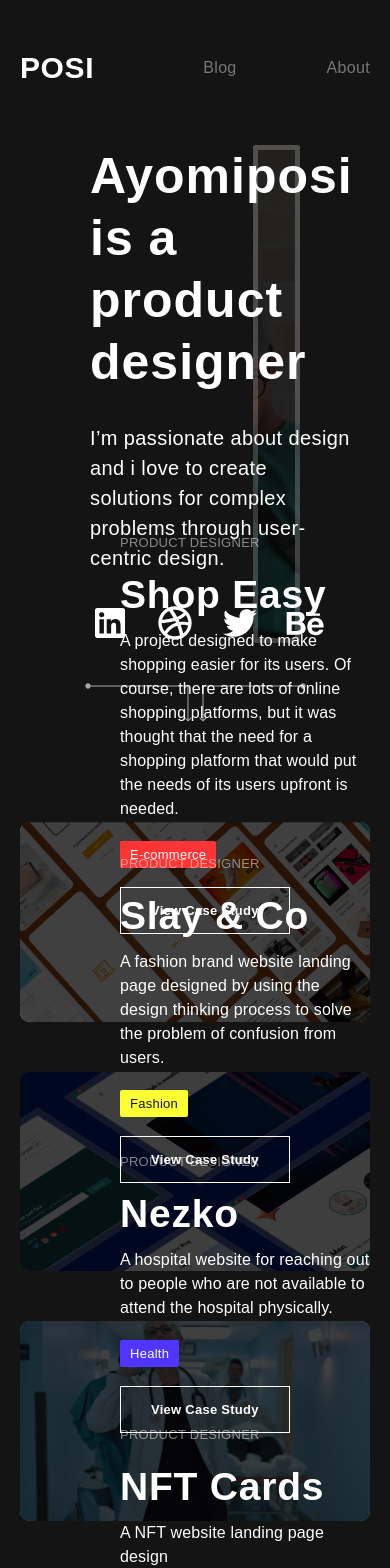
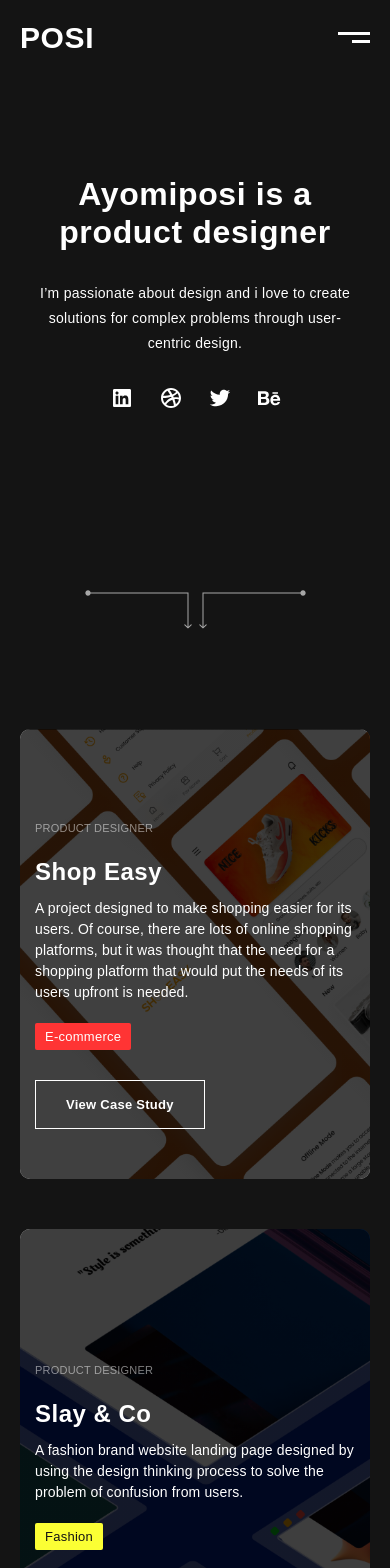
Before and after one commit to Adebesin-Cell/posi, a Next.js app: page / in a window 390 px wide. Shown: the top 1568 px of the page. Built offline with nearby package versions, Linux system fonts and the light colour scheme; a web font is replaced by a local one.

Commit message:
Updating homepage responsiveness

```diff
--- a/components/layout/footer/Footer.module.scss
+++ b/components/layout/footer/Footer.module.scss
@@ -3,6 +3,11 @@
     margin-top: calc(2 * var(--span-xl));
     padding-top: calc(3 * var(--span-xl));
     padding-bottom: calc(3 * var(--span-xl));
+
+    @media only screen and (max-width: 600px) {
+        padding-left: var(--span-m);
+        padding-right: var(--span-m);
+    }
 
     &__wrapper {
         display: flex;
@@ -19,6 +24,11 @@
         text-align: center;
         color: var(--white-900);
         text-transform: capitalize;
+
+        @media only screen and (max-width: 600px) {
+            font-size: var(--size-l);
+            line-height: 31px;
+        }
     }
 
     &__paragraph {
@@ -30,6 +40,11 @@
         letter-spacing: 0.02em;
         text-align: center;
         color: var(--white-900);
+
+        @media only screen and (max-width: 600px) {
+            font-size: var(--size-s);
+            line-height: 15px;
+        }
     }
 
     &__link--box {
@@ -39,6 +54,7 @@
     }
 
     &__link {
+        display: inline-block;
         text-decoration: none;
         border: 1px solid #FFFFFF;
         padding: calc(var(--span-xs) + 5px) var(--span-m);
--- a/components/layout/header/Header.js
+++ b/components/layout/header/Header.js
@@ -2,6 +2,7 @@ import styles from './Header.module.scss';
 import NextLink from 'next/link';
 import Logo from '../../logo/Logo';
 import Navigation from '../navigation/Navigation';
+import Button from '../../ui/button/Button';
 
 const Header = function () {
   return (
@@ -14,6 +15,18 @@ const Header = function () {
         </NextLink>
       </div>
       <Navigation />
+      <Button className={styles.header__btn}>
+        <span
+          className={`${styles.header__line} ${styles['header__line--lg']}`}
+        >
+          &nbsp;
+        </span>
+        <span
+          className={`${styles.header__line} ${styles['header__line--sm']}`}
+        >
+          &nbsp;
+        </span>
+      </Button>
     </header>
   );
 };
--- a/components/layout/header/Header.module.scss
+++ b/components/layout/header/Header.module.scss
@@ -2,6 +2,10 @@
     display: flex;
     justify-content: space-between;
     padding-top: var(--span-xl);
+
+    @media only screen and (max-width: 600px) {
+        padding-top: var(--span-s);
+    }
 
     &__logo {
         display: flex;
@@ -15,4 +19,30 @@
             text-decoration: none;
         }
     }
+
+    &__btn {
+        display: flex;
+        align-items: flex-end;
+        flex-direction: column;
+        justify-content: center;
+        position: relative;
+        z-index: 9;
+    }
+
+    &__line {
+        height: 3px;
+        background: var(--white-900);
+
+        &--lg {
+            width: 32px;
+        }
+
+        &--sm {
+            width: 18px;
+        }
+
+        &:not(:last-child) {
+            margin-bottom: 5px;
+        }
+    }
 }
--- a/components/layout/navigation/Navigation.module.scss
+++ b/components/layout/navigation/Navigation.module.scss
@@ -1,5 +1,9 @@
 .nav {
     align-self: center;
+
+    @media only screen and (max-width: 600px) {
+        display: none;
+    }
 
     &__list {
         list-style-type: none;
--- a/components/sections/intro/Intro.module.scss
+++ b/components/sections/intro/Intro.module.scss
@@ -1,5 +1,9 @@
 .intro {
     padding-top: var(--span-2xl);
+
+    @media only screen and (max-width: 990px) {
+        padding-top: calc(2 * var(--span-2xl));
+    }
 
     &__wrapper {
         display: flex;
@@ -9,6 +13,10 @@
     &__container {
         display: grid;
         grid-template-columns: 1.2fr 1fr;
+
+        @media only screen and (max-width: 990px) {
+            grid-template-columns: 1fr;
+        }
     }
 
     &__content {
@@ -18,6 +26,10 @@
         position: relative;
         z-index: 2;
         transform: translateX(50px);
+
+        @media only screen and (max-width: 990px) {
+            transform: translateX(0);
+        }
     }
 
     &__heading {
@@ -28,6 +40,15 @@
         letter-spacing: 0.02em;
         text-align: left;
         color: var(--white-900);
+
+        @media only screen and (max-width: 990px) {
+            text-align: center;
+        }
+
+        @media only screen and (max-width: 600px) {
+            font-size: var(--size-xl);
+            line-height: 38px;
+        }
 
         span {
             display: block;
@@ -43,6 +64,15 @@
         letter-spacing: 0.02em;
         text-align: left;
         color: var(--white-900);
+
+        @media only screen and (max-width: 990px) {
+            text-align: center;
+        }
+
+        @media only screen and (max-width: 600px) {
+            font-size: var(--size-s);
+            line-height: 25px;
+        }
     }
 
     &__image {
@@ -62,11 +92,19 @@
         background: rgba(0, 0, 0, 0.8);
         border: 5px solid rgba(255, 255, 255, 0.2);
         border-radius: 4px;
+
+        @media only screen and (max-width: 990px) {
+            display: none;
+        }
     }
 
     &__image-box {
         position: relative;
         transform: translateX(-50px);
+
+        @media only screen and (max-width: 990px) {
+            display: none;
+        }
 
         span {
             box-sizing: border-box !important;
@@ -89,6 +127,10 @@
         margin-top: var(--span-m);
         display: flex;
         list-style-type: none;
+
+        @media only screen and (max-width: 990px) {
+            justify-content: center;
+        }
     }
 
     &__item {
@@ -105,9 +147,19 @@
         align-items: center;
         justify-content: center;
 
+        @media only screen and (max-width: 600px) {
+            width: 24px;
+            height: 24px;
+        }
+
         svg {
             width: 40px;
             height: 40px;
+
+            @media only screen and (max-width: 600px) {
+                width: 24px;
+                height: 24px;
+            }
         }
     }
 
@@ -116,6 +168,10 @@
         display: flex;
         justify-content: center;
 
+        @media only screen and (max-width: 600px) {
+            margin-top: calc(3 * var(--span-2xl));
+        }
+
         svg {
             cursor: pointer;
         }
--- a/components/works/WorkCard.module.scss
+++ b/components/works/WorkCard.module.scss
@@ -1,5 +1,15 @@
 .card {
     position: relative;
+    min-height: 650px !important;
+    padding-bottom: var(--span-s);
+
+    @media only screen and (max-width: 990px) {
+        min-height: 550px !important;
+    }
+
+    @media only screen and (max-width: 600px) {
+        min-height: 450px !important;
+    }
 
     span {
         box-sizing: border-box !important;
@@ -18,10 +28,11 @@
 
     &__image {
         display: block;
-        height: 650px !important;
         object-fit: cover !important;
         width: 100% !important;
         border-radius: 10px !important;
+        min-height: 100% !important;
+        margin: 0 !important;
     }
 
     &__overlay {
@@ -36,6 +47,18 @@
         align-items: flex-end;
         padding-bottom: calc(2 * var(--span-xl));
         padding-left: calc(2 * var(--span-xl));
+        padding-right: calc(2 * var(--span-xl));
+
+        @media only screen and (max-width: 990px) {
+            padding-bottom: calc(var(--span-xl));
+            padding-left: calc(var(--span-xl));
+            padding-right: calc(var(--span-xl));
+        }
+
+        @media only screen and (max-width: 600px) {
+            padding-left: calc(var(--span-xs) + 5px);
+            padding-right: calc(var(--span-xs) + 5px);
+        }
     }
 
     &__info {
@@ -53,6 +76,11 @@
         text-align: left;
         color: var(--white-900);
         opacity: 0.5;
+
+        @media only screen and (max-width: 600px) {
+            font-size: calc(var(--size-xs) - 1px);
+            line-height: 15px;
+        }
     }
 
     &__heading {
@@ -64,6 +92,11 @@
         letter-spacing: 0.02em;
         text-align: left;
         color: var(--white-900);
+
+        @media only screen and (max-width: 600px) {
+            font-size: var(--size-l);
+            line-height: 32px;
+        }
     }
 
     &__paragraph {
@@ -76,6 +109,11 @@
         letter-spacing: 0.01em;
         text-align: left;
         color: var(--white-900);
+
+        @media only screen and (max-width: 600px) {
+            font-size: var(--size-s);
+            line-height: 21px;
+        }
     }
 
     &__link--box {
@@ -83,6 +121,7 @@
     }
 
     &__link {
+        display: inline-block;
         text-decoration: none;
         border: 1px solid #FFFFFF;
         padding: calc(var(--span-xs) + 5px) var(--span-m);
```
Also changed, not shown: components/case-study/AddCaseStudyView.js (+73 -0 lines).
